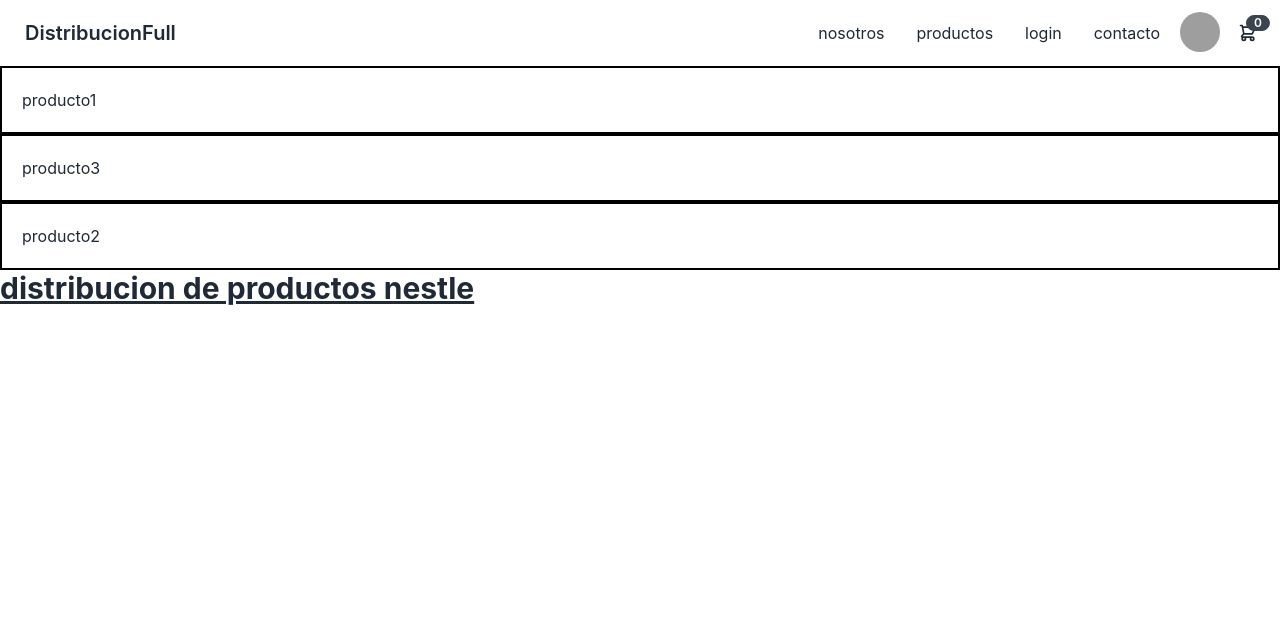
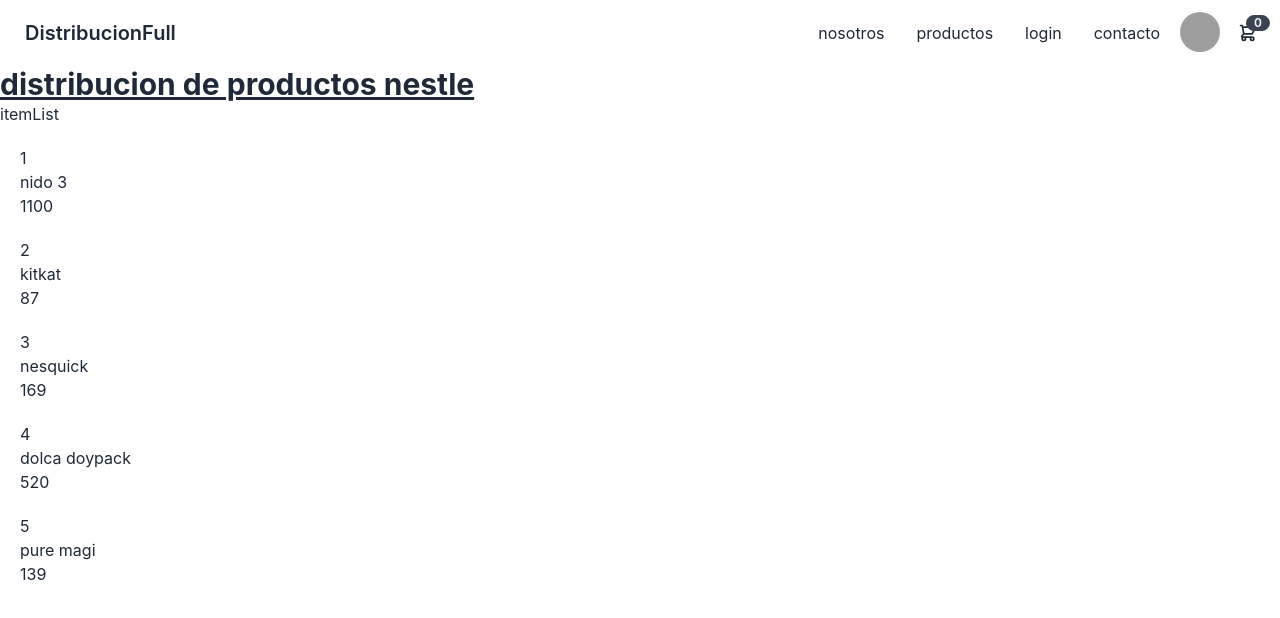
Before and after one commit to TommiNazar/proyectoCoderNazar, a React (Create React App) app: page / in a window 1280 px wide. Shown: the top 618 px of the page. Built offline with nearby package versions, Linux system fonts and the light colour scheme; grey boxes are pictures that could not be loaded.

Commit message:
proyecto

```diff
--- a/package.json
+++ b/package.json
@@ -9,6 +9,7 @@
     "daisyui": "^2.28.0",
     "react": "^18.2.0",
     "react-dom": "^18.2.0",
+    "react-router-dom": "^6.4.2",
     "react-scripts": "5.0.1",
     "web-vitals": "^2.1.4"
   },
--- a/src/App.js
+++ b/src/App.js
@@ -2,20 +2,28 @@
 import './App.css';
 import NavBar from './component/NavBar';
 import ItemListContainer from './component/ItemListContainer';
+import  ItemList from './component/ItemList';
+import {BrowserRouter, Routes, Route} from 'react-router-dom'
+
+function App() {
+  return (
+    <div>
+
+      <BrowserRouter>
+        <NavBar/>
+        <h1 className="text-3xl font-bold underline">distribucion de productos nestle</h1>
+        <Routes>
+          <Route path={'/'} element={<ItemList/>}/>
+
+        </Routes>
+
+
+
+      </BrowserRouter>
 
 
 
 
-function App() {
-  return (
-    <div>
-      <NavBar/>
-      <ItemListContainer  greeting = "producto1"></ItemListContainer>
-      <ItemListContainer  greeting = "producto3"/>
-      <ItemListContainer  greeting = "producto2"/>
-
-      <carrito/>
-      <h1 className="text-3xl font-bold underline">distribucion de productos nestle</h1>
     </div>
 
   );
--- /dev/null
+++ b/src/component/ItemCard.js
@@ -0,0 +1,17 @@
+import React from 'react'
+import { Link } from 'react-router-dom'
+
+const ItemCard = ({id, name, price}) => {
+
+    return (
+        <Link to={``}>
+    <div className='m-5'>
+        <div>{id}</div>
+        <div>{name}</div>
+        <div>{price}</div>
+    </div>
+    </Link>
+    )
+}
+
+export default ItemCard
--- /dev/null
+++ b/src/component/ItemDetail.js
@@ -0,0 +1,14 @@
+import React from 'react'
+
+const ItemDetail = ({id, name, price}) => {
+
+    return (
+    <div className='m-5'>
+        <div>{id}</div>
+        <div>{name}</div>
+        <div>{price}</div>
+    </div>
+    )
+}
+
+export default ItemDetail
--- /dev/null
+++ b/src/component/ItemList.js
@@ -0,0 +1,37 @@
+import React, { useEffect, useState } from 'react'
+import { products } from './data/products'
+import ItemCard from './ItemCard';
+import ItemDetail from './ItemDetail';
+
+
+
+const ItemList = () => {
+
+    const [items, setItem] = useState([]);
+
+    useEffect(() => {
+        getProducts ().then( Response =>{
+            console.log (Response);
+            setItem(Response)
+        })
+
+    }, [])
+
+    const getProducts = () => {
+        return new Promise (resolve =>{
+            setTimeout(()=>{
+                resolve(products)
+            }, 3000);
+        })
+    }
+
+    return (
+        <>
+        <div>itemList</div>
+        {items.map ( i => <ItemCard key = {i.id} {...i} />)}
+        </>
+
+    )
+
+}
+export default ItemList
--- /dev/null
+++ b/src/component/data/products.js
@@ -0,0 +1,12 @@
+
+
+
+const products = [
+    {id:1, name:'nido 3', price: '1100'},
+    {id:2, name:'kitkat', price: '87'},
+    {id:3, name:'nesquick', price: '169'},
+    {id:4, name:'dolca doypack', price: '520'},
+    {id:5, name:'pure magi', price: '139'}
+]
+
+export {products}
```
Also changed, not shown: 1 other file (tests, documents, lock files or other folders).
